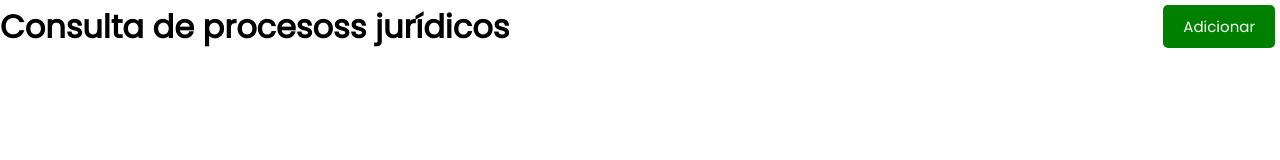
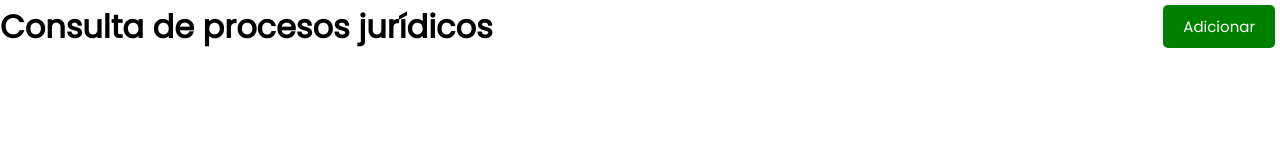
Before and after one commit to JooLuiz/Pokemon-Game-FrontEnd-React, a React (Create React App) app: page / in a window 1280 px wide. Shown: the top 160 px of the page. Built offline with nearby package versions, Linux system fonts and the light colour scheme.

Commit message:
New componentes Header and Button

```diff
--- a/src/components/commom/Button.js
+++ b/src/components/commom/Button.js
@@ -2,12 +2,17 @@ import PropTypes from 'prop-types'
 
 const Button = ({btnColor, btnText}) => {
     return (
-        <button style={{backgroundColor: btnColor}} className='btn'>{btnText}</button>
+        <button onClick={onClick} style={{backgroundColor: btnColor}} className='btn'>{btnText}</button>
     )
 }
 
 Button.propTypes = {
-    title: PropTypes.string.isRequired,
+    btnColor: PropTypes.string.isRequired,
+    btnText: PropTypes.string.isRequired
+}
+
+const onClick = () => {
+    console.log("hello")
 }
 
 export default Button
--- a/src/components/commom/Header.js
+++ b/src/components/commom/Header.js
@@ -11,7 +11,7 @@ const Header = ({title}) => {
 }
 
 Header.defaultProps = {
-    title: "Consulta de procesoss jurídicos",
+    title: "Consulta de procesos jurídicos",
 }
 
 Header.propTypes = {
```
